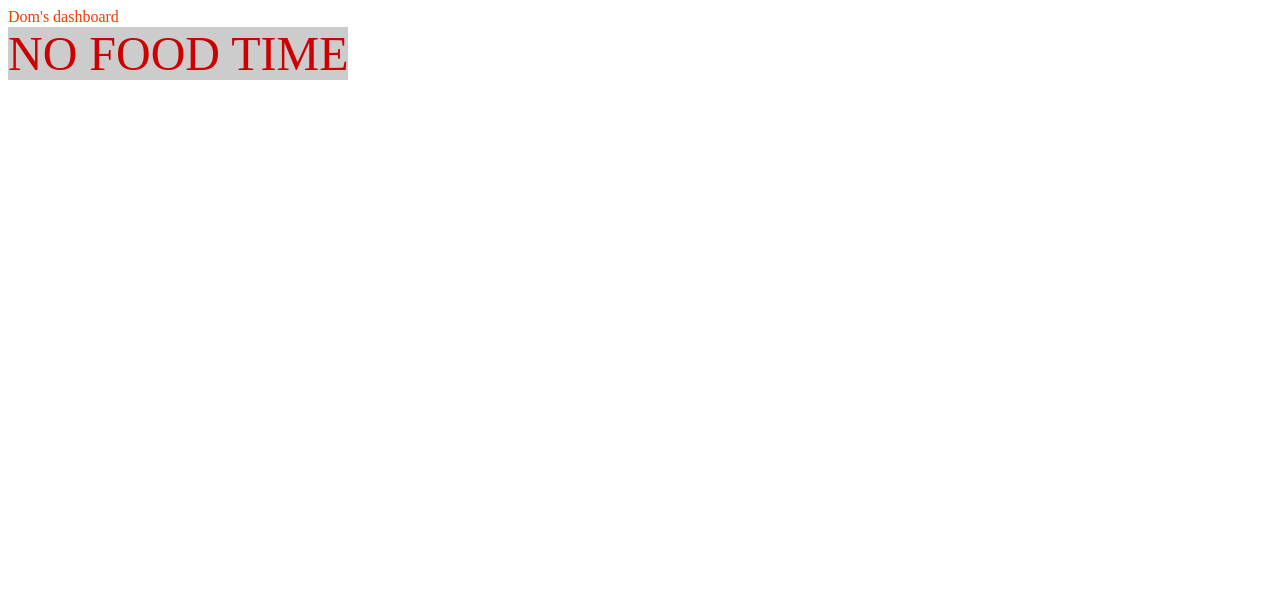
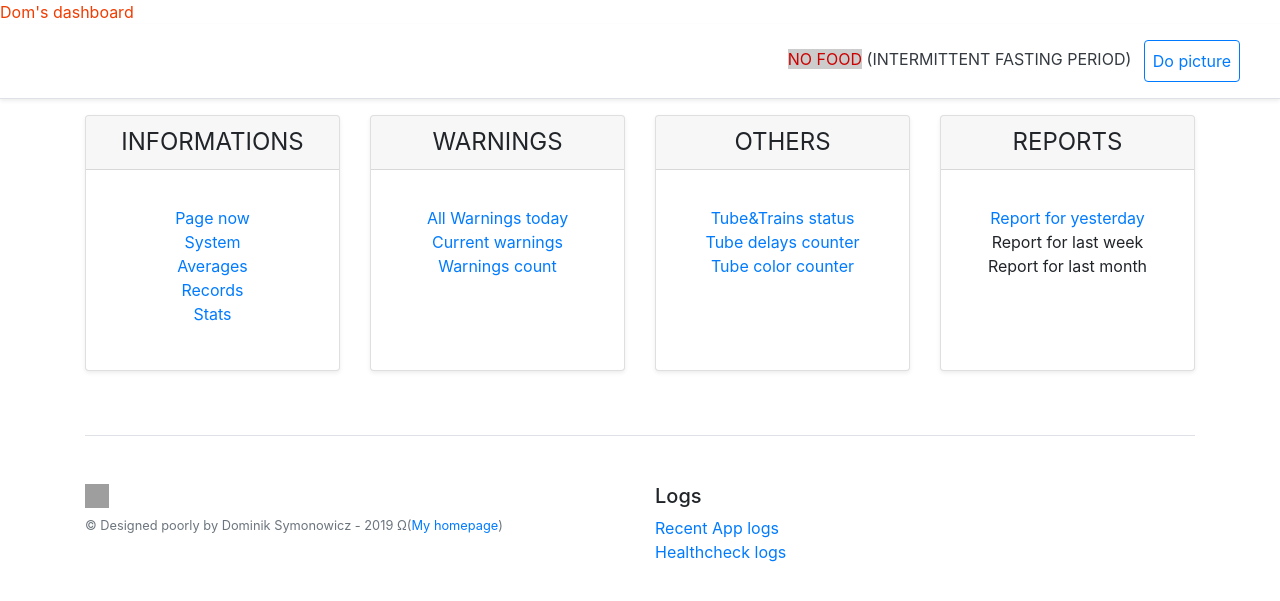
Before and after one commit to pastorcmentarny/denva, a Flask app: template src/templates/dashboard.html in a window 1280 px wide. Shown: the top 601 px of the page. Run offline with Flask 2, Linux system fonts and the light colour scheme; the template is opened without the code that fills it, so the values that code supplies are empty; parts of the project's set-up code (start-up, migrations or seed data) failed here and were passed over; some libraries are stand-ins or nearby versions; grey boxes are pictures that could not be loaded.

Commit message:
dashboard v2

```diff
--- /dev/null
+++ b/src/static/copyright.js
@@ -0,0 +1,5 @@
+function copyright() {
+    const date = new Date();
+    const year = date.getFullYear()
+    document.write('<span>&copy; Designed poorly by Dominik Symonowicz - ' + year + '</span> &Omega;(<a href="https://dominiksymonowicz.com/">My homepage</a>)')
+}
--- /dev/null
+++ b/src/static/fasting.js
@@ -0,0 +1,13 @@
+function displayIntermittentFastingInfo() {
+    const date = new Date();
+    let currentHour = date.getHours();
+    if (currentHour === 19) {
+        document.write('<span class="warn">' + "LAST HOUR BEFORE INTERMITTENT FASTING PERIOD" + '</span>');
+    } else if (currentHour === 10) {
+        document.write('<span class="warn">' + "ALMOST FOOD TIME" + '</span>');
+    } else if (currentHour < 19 && currentHour >= 11) {
+        document.write('<span class="good">' + "FOOD TIME :)" + '</span>');
+    } else {
+        document.write('<span class="bad">' + "NO FOOD" + '</span> (INTERMITTENT FASTING PERIOD)');
+    }
+}
--- /dev/null
+++ b/src/static/scripts.js
@@ -0,0 +1,57 @@
+const text = "Dom's dashboard";
+const speedOfFade = 50;
+let storeText;
+if (document.getElementById) {
+    document.write('<span id="highlight">' + text + '</span>');
+    storeText = document.getElementById("highlight")
+} else
+    document.write(text);
+const hex = ["00", "14", "28", "3C", "50", "64", "78", "8C", "A0", "B4", "C8", "DC", "F0"];
+let r = 1;
+let g = 1;
+let b = 1;
+let seq = 1;
+
+function changeText() {
+    storeText.style.color = `#${hex[r]}${hex[g]}${hex[b]}`
+}
+
+function change() {
+    if (seq === 6) {
+        b--;
+        if (b === 0)
+            seq = 1
+    }
+    if (seq === 5) {
+        r++;
+        if (r === 12)
+            seq = 6
+    }
+    if (seq === 4) {
+        g--;
+        if (g === 0)
+            seq = 5
+    }
+    if (seq === 3) {
+        b++;
+        if (b === 12)
+            seq = 4
+    }
+    if (seq === 2) {
+        r--;
+        if (r === 0)
+            seq = 3
+    }
+    if (seq === 1) {
+        g++;
+        if (g === 12)
+            seq = 2
+    }
+    changeText()
+}
+
+
+function displayTitle() {
+    if (document.getElementById)
+        flash = setInterval("change()", speedOfFade)
+}
--- a/src/templates/dashboard.html
+++ b/src/templates/dashboard.html
@@ -2,102 +2,120 @@
 <html lang="en">
 <head>
     <meta charset="UTF-8">
+    <meta name="author" content="Dominik Symonowicz">
     <title>Dom's dashboard</title>
     <style>
         span.good {
             background-color: #EEEEEE;
             color: #00EE00;
-            font-size: 36px;
         }
 
         span.warn {
-            background-color: #999999;
-            color: #ee9933;
-            font-size: 48px;
+            background-color: #AAAAAA;
+            color: #f7a133;
         }
 
         span.bad {
             background-color: #CCCCCC;
             color: #CC0000;
-            font-size: 48px;
         }
 
     </style>
+    <link rel="stylesheet" href="https://stackpath.bootstrapcdn.com/bootstrap/4.3.1/css/bootstrap.min.css"
+          integrity="sha384-ggOyR0iXCbMQv3Xipma34MD+dH/1fQ784/j6cY/iJTQUOhcWr7x9JvoRxT2MZw1T" crossorigin="anonymous">
+    <script src="https://stackpath.bootstrapcdn.com/bootstrap/4.3.1/js/bootstrap.min.js"
+            integrity="sha384-JjSmVgyd0p3pXB1rRibZUAYoIIy6OrQ6VrjIEaFf/nJGzIxFDsf4x0xIM+B07jRM"
+            crossorigin="anonymous"></script>
+
+    <script type=text/javascript src="{{url_for('static', filename='scripts.js') }}"></script>
+    <script type=text/javascript src="{{url_for('static', filename='fasting.js') }}"></script>
+    <script type=text/javascript src="{{url_for('static', filename='copyright.js') }}"></script>
 </head>
 <body>
-<script>
-    const text = "Dom's dashboard";
-    const speedOfFade = 50;
-    if (document.all || document.getElementById) {
-        document.write('<span id="highlight">' + text + '</span><br/>');
-        var storeText = document.getElementById ? document.getElementById("highlight") : document.all.highlight
-    } else
-        document.write(text);
-    const hex = ["00", "14", "28", "3C", "50", "64", "78", "8C", "A0", "B4", "C8", "DC", "F0"];
-    let r = 1;
-    let g = 1;
-    let b = 1;
-    let seq = 1;
 
-    function changeText() {
-        storeText.style.color = `#${hex[r]}${hex[g]}${hex[b]}`
-    }
+<div class="d-flex flex-column flex-md-row align-items-center p-3 px-md-4 mb-3 bg-white border-bottom shadow-sm">
+    <h2 class="my-0 mr-md-auto font-weight-normal">
+        <script>displayTitle();</script>
+    </h2>
+    <nav class="my-2 my-md-0 mr-md-3">
+        <a class="p-2 text-dark" href="#">
+            <script>displayIntermittentFastingInfo();</script>
+        </a>
+        <a class="p-2 btn btn-outline-primary" href="{{message.page_webcam}}">Do picture</a>
 
-    function change() {
-        if (seq === 6) {
-            b--;
-            if (b === 0)
-                seq = 1
-        }
-        if (seq === 5) {
-            r++;
-            if (r === 12)
-                seq = 6
-        }
-        if (seq === 4) {
-            g--;
-            if (g === 0)
-                seq = 5
-        }
-        if (seq === 3) {
-            b++;
-            if (b === 12)
-                seq = 4
-        }
-        if (seq === 2) {
-            r--;
-            if (r === 0)
-                seq = 3
-        }
-        if (seq === 1) {
-            g++;
-            if (g === 12)
-                seq = 2
-        }
-        changeText()
-    }
+    </nav>
+</div>
+<div class="container">
+    <div class="card-deck mb-3 text-center">
+        <div class="card mb-3 shadow-sm">
+            <div class="card-header">
+                <h4 class="my-0 font-weight-normal">INFORMATIONS</h4>
+            </div>
+            <div class="card-body">
+                <ul class="list-unstyled mt-3 mb-4">
+                    <li><a href="{{message.page_now}}">Page now</a></li>
+                    <li><a href="{{message.page_system}}">System</a></li>
+                    <li><a href="{{message.page_avg}}">Averages</a></li>
+                    <li><a href="{{message.page_records}}">Records</a></li>
+                    <li><a href="{{message.page_stats}}">Stats</a></li>
+                </ul>
+            </div>
+        </div>
+        <div class="card mb-3 shadow-sm">
+            <div class="card-header">
+                <h4 class="my-0 font-weight-normal">WARNINGS</h4>
+            </div>
+            <div class="card-body">
+                <ul class="list-unstyled mt-3 mb-4">
+                    <li><a href="{{message.page_warns}}">All Warnings today</a></li>
+                    <li><a href="{{message.page_warns_now}}">Current warnings</a></li>
+                    <li><a href="{{message.page_warns_count}}">Warnings count</a></li>
+                </ul>
+            </div>
+        </div>
+        <div class="card mb-3 shadow-sm">
+            <div class="card-header">
+                <h4 class="my-0 font-weight-normal">OTHERS</h4>
+            </div>
+            <div class="card-body">
+                <ul class="list-unstyled mt-3 mb-4">
+                    <li><a href="{{message.page_tube_trains}}">Tube&Trains status</a></li>
+                    <li><a href="{{message.page_tt_delays_counter}}">Tube delays counter</a></li>
+                    <li><a href="{{message.page_tube_trains_counter}}">Tube color counter</a></li>
+                </ul>
+            </div>
+        </div>
+        <div class="card mb-3 shadow-sm">
+            <div class="card-header">
+                <h4 class="my-0 font-weight-normal">REPORTS</h4>
+            </div>
+            <div class="card-body">
+                <ul class="list-unstyled mt-3 mb-4">
+                    <li><a href="{{message.page_last_report}}">Report for yesterday</a></li>
+                    <li>Report for last week</li>
+                    <li>Report for last month</li>
+                </ul>
+            </div>
+        </div>
+    </div>
 
-    function starteffect() {
-        if (document.all || document.getElementById)
-            flash = setInterval("change()", speedOfFade)
-    }
-
-    function isNoFoodTime() {
-        var date = new Date();
-        var currentHour = date.getHours();
-        if (currentHour <= 19 && currentHour >= 11) {
-            document.write('<span class="good">' + "FOOD TIME" + '</span>');
-        } else if (currentHour === 18 || currentHour === 10) {
-            document.write('<span class="warn">' + "FOOD/NO FOOD TIME" + '</span>');
-        } else {
-            document.write('<span class="bad">' + "NO FOOD TIME" + '</span>');
-        }
-
-    }
-
-    starteffect();
-    isNoFoodTime();
-
-</script>
+    <footer class="pt-4 my-md-5 pt-md-5 border-top">
+        <div class="row">
+            <div class="col-9 col-md">
+                <img class="mb-2" src="/docs/4.3/assets/brand/bootstrap-solid.svg" alt="" width="24" height="24">
+                <small class="d-block mb-3 text-muted">
+                    <script>copyright()</script>
+                </small>
+            </div>
+            <div class="col-3 col-md">
+                <h5>Logs</h5>
+                <ul class="list-unstyled text-small">
+                    <li><a href="{{message.page_recent_log_app}}">Recent App logs</a></li>
+                    <li><a href="{{message.page_recent_log_hc}}">Healthcheck logs</a></li>
+                </ul>
+            </div>
+        </div>
+    </footer>
+</div>
 </body>
 </html>
```
Also changed, not shown: src/app_ui.py (+23 -45 lines).
